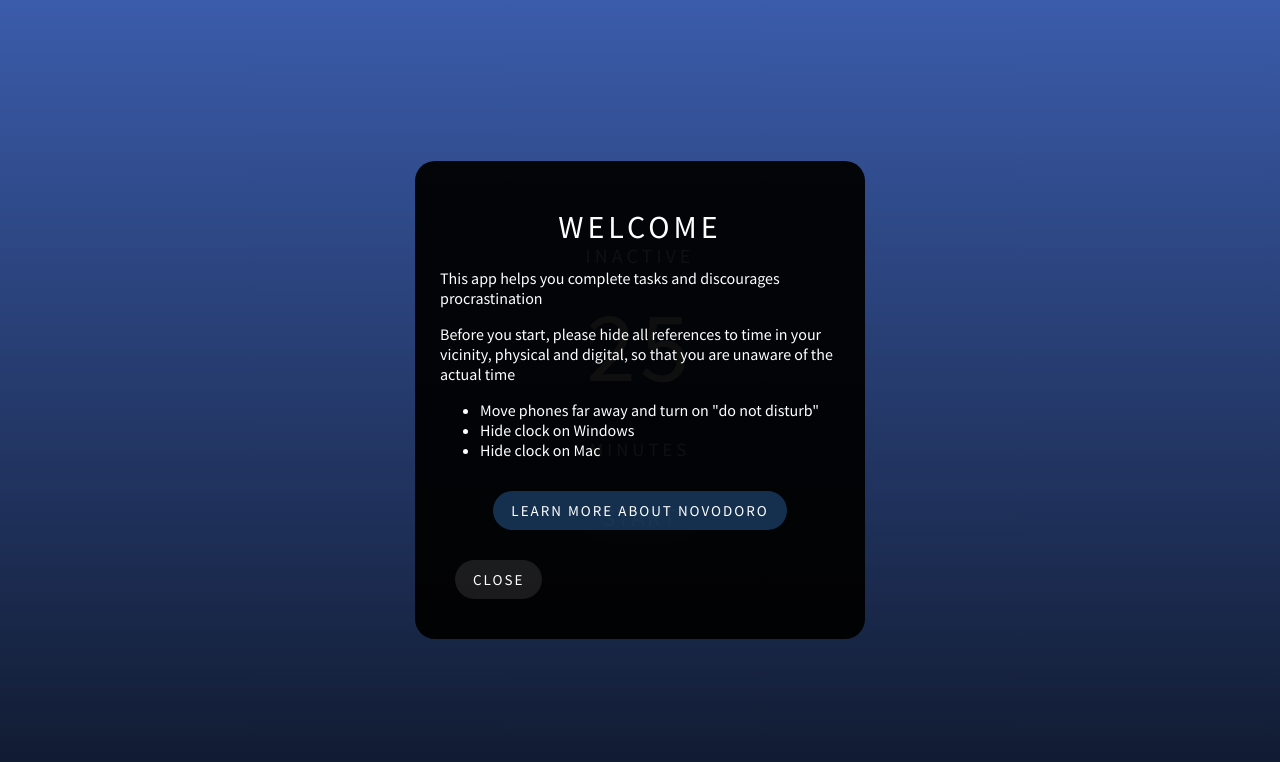
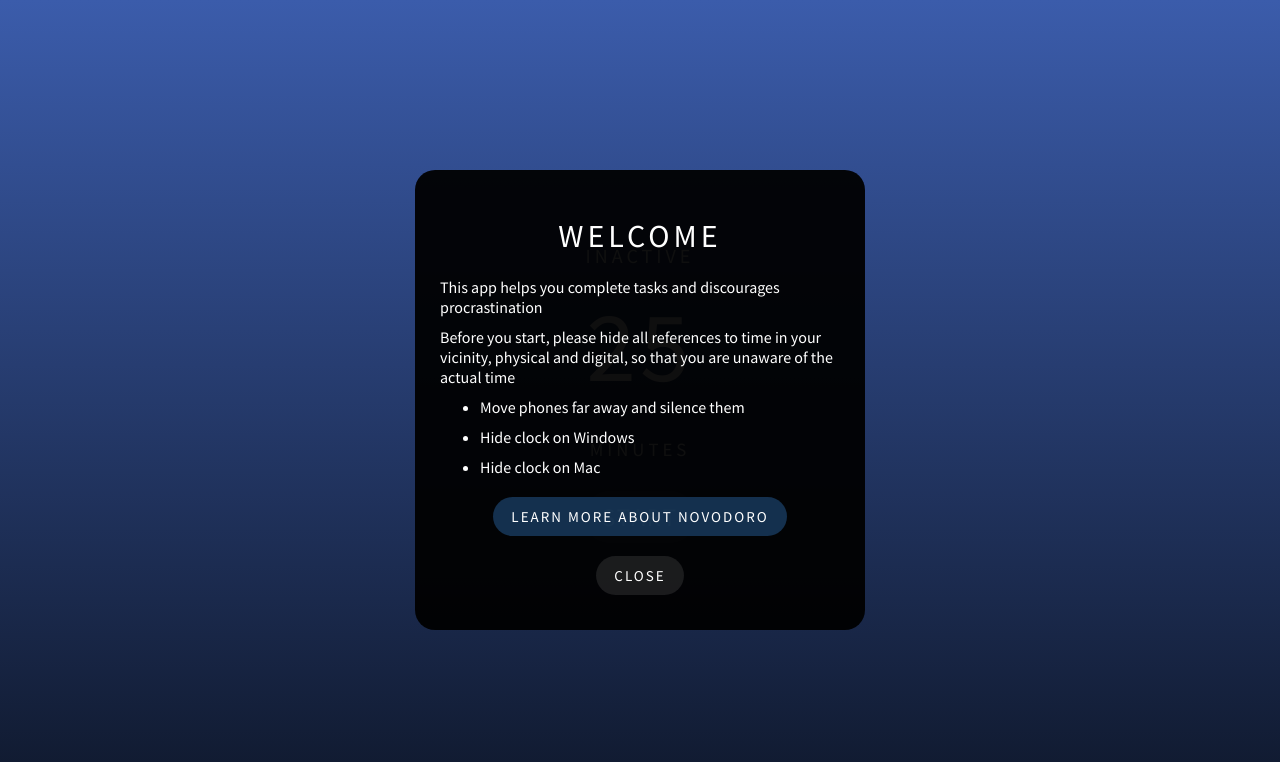
Before and after one commit to KPar/novodoro-client, a React (Create React App) app: page / in a window 1280 px wide. Shown: the top 762 px of the page. Built offline with nearby package versions, Linux system fonts and the light colour scheme; no server answers.

Commit message:
Polished PopUp UI

```diff
--- a/src/components/PopUp.tsx
+++ b/src/components/PopUp.tsx
@@ -8,33 +8,38 @@ function PopUp() {
     setIsAboutToggled(!isAboutToggled);
   }
 
+  const onCloseButtonClicked = () => {
+    setIsPopUpVisible(false);
+  }
+
   return (
-    <div id="PopUp_wrapper">
+    <div id="PopUp_wrapper" style={{ display: isPopUpVisible ? "grid" : "none" }}>
       <div id="PopUp_container">
-        <h1 style={{textAlign:"center"}}>WELCOME</h1>
+        <h1 style={{ textAlign: "center" }}>WELCOME</h1>
         <p>This app helps you complete tasks and discourages procrastination</p>
-
         <p>
           Before you start, please hide all references to time in your vicinity,
           physical and digital, so that you are unaware of the actual time
         </p>
         <ul>
-          <li>Move phones far away and turn on "do not disturb"</li>
+          <li>Move phones far away and silence them</li>
           <li>Hide clock on Windows</li>
           <li>Hide clock on Mac</li>
         </ul>
+        <div style={{ display: "grid", placeItems: "center" }}>
           <div id="PopUp_toggleAbout" >
-          <button id="PopUp_toggleAboutButton" style={{display: isAboutToggled? "none":"block"}} onClick={onToggleClicked}>
+            <button id="PopUp_toggleAboutButton" style={{ display: isAboutToggled ? "none" : "block" }} onClick={onToggleClicked}>
               LEARN MORE ABOUT NOVODORO
             </button>
-          <p id="PopUp_toggleAboutContent" style={{display: isAboutToggled? "block":"none"}}>
+            <p id="PopUp_toggleAboutContent" style={{ display: isAboutToggled ? "block" : "none" }}>
               Novodoro follows a Pomodoro structure but consistently changes the
               rate of time as the clock ticks. You will never know if the timer
               will end early, on time, or late. Such unpredictability keeps you
               on edge to finish your task and deters procrastination
             </p>
           </div>
-        <button id="PopUp_closeButton">CLOSE</button>
+          <button id="PopUp_closeButton" onClick={onCloseButtonClicked}>CLOSE</button>
+        </div>
       </div>
     </div>
   )
--- a/src/index.css
+++ b/src/index.css
@@ -2,7 +2,7 @@
 
 body {
     background: linear-gradient(180deg, #3b5cab 0%, #0f182c 100%);
-    background-color: #182848;
+    background-color: #0f182c;
     color: white;
     margin:0 auto;
     font-weight: 400;
@@ -24,8 +24,9 @@ h1,h3 {
     user-select: none;
 }
 
-p,li {
+p,li,ul {
     user-select: none;
+    margin: 0px 0px 10px 0px;
 }
 
 /* Navigation */
@@ -54,11 +55,11 @@ p,li {
     padding: 25px;
     margin: 25px;
     max-width: 400px;
+
 }
 
 #PopUp_toggleAbout {
-    display: grid;
-    place-items: center;
+
 }
 
 #PopUp_toggleAboutContent {
@@ -74,7 +75,7 @@ p,li {
     font-family: "Source Sans Pro", sans-serif;
     font-size: 15px;
     padding: 10px 18px 10px 18px;
-    margin: 15px;
+    margin: 10px;
     letter-spacing: 2px;
     background-color: rgba(30, 73, 116, 0.656);
     color: white;
@@ -89,7 +90,7 @@ p,li {
     font-family: "Source Sans Pro", sans-serif;
     font-size: 15px;
     padding: 10px 18px 10px 18px;
-    margin: 15px;
+    margin: 10px;
     letter-spacing: 2px;
     background-color: rgba(51, 115, 179, 0.656);
     color: white;
@@ -103,7 +104,7 @@ p,li {
     font-family: "Source Sans Pro", sans-serif;
     font-size: 15px;
     padding: 10px 18px 10px 18px;
-    margin: 15px;
+    margin: 10px;
     letter-spacing: 2px;
     background-color: #dddddd1d;
     color: white;
@@ -118,7 +119,7 @@ p,li {
     font-family: "Source Sans Pro", sans-serif;
     font-size: 15px;
     padding: 10px 18px 10px 18px;
-    margin: 15px;
+    margin: 10px;
     letter-spacing: 2px;
     background-color: #dddddd3d;
     color: white;
```
Lines whose indentation alone changed are shown as unchanged.
